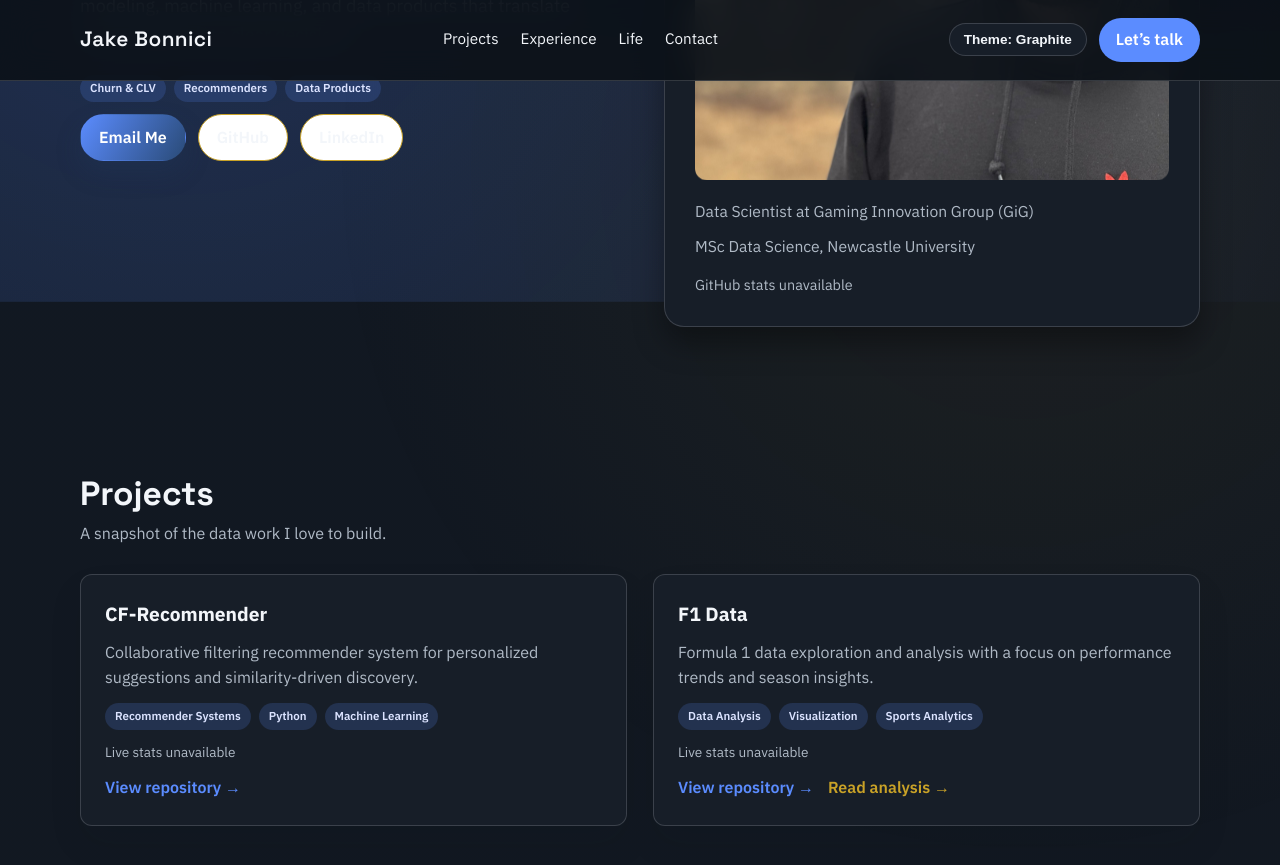
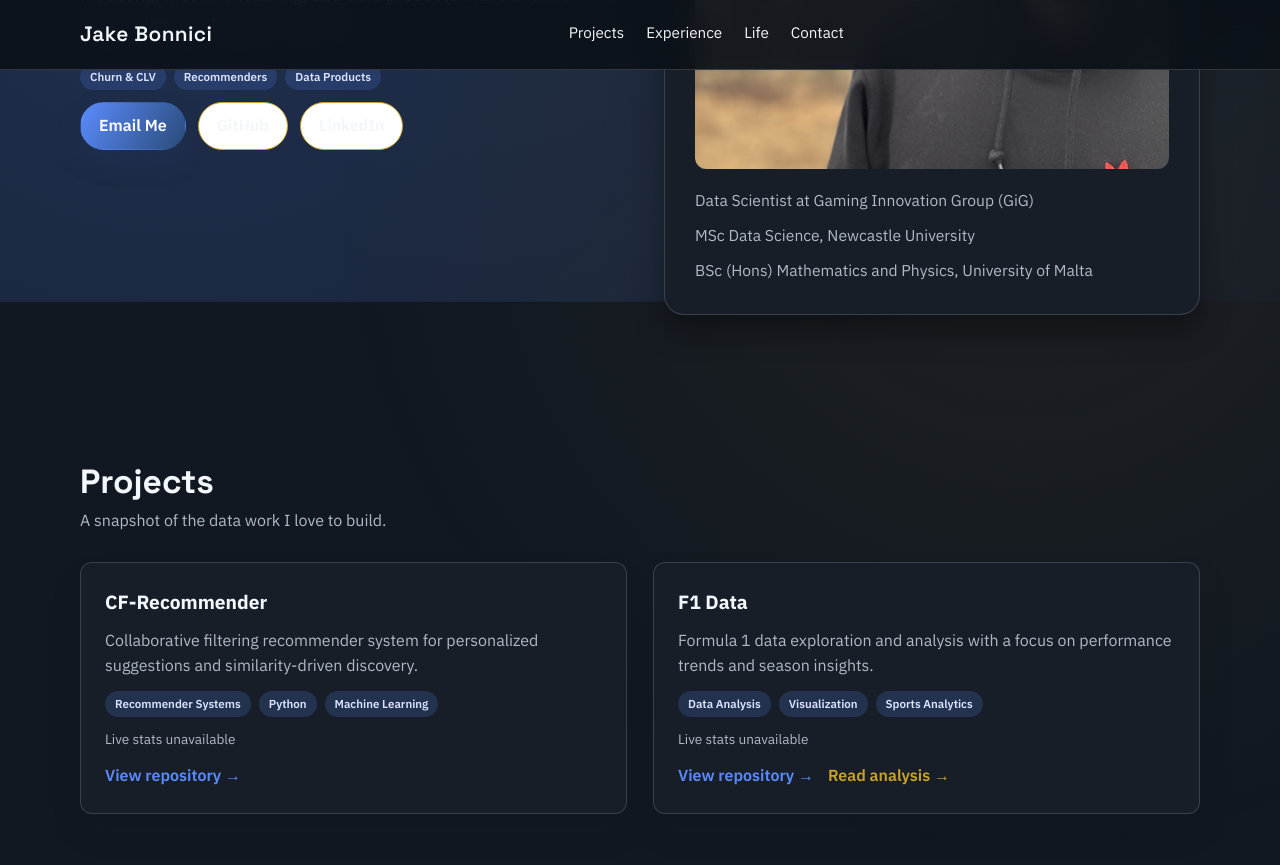
Before and after one commit to JakeBonnici22/JakeBonnici22.github.io, a Jekyll site: the page built from docs/index.html, in a window 1280 px wide and 900 px high, scrolled down 515 px. Shown: the top 865 px of the window. Built offline with Jekyll 4.4.1, drawn with Linux system fonts in a browser that asks for light colours; comment, search, counter and statistics services are not loaded.

Commit message:
Remove header CTA and update hero facts

```diff
--- a/docs/_layouts/default.html
+++ b/docs/_layouts/default.html
@@ -27,10 +27,6 @@
           <a href="{{ '/' | relative_url }}#life">Life</a>
           <a href="{{ '/' | relative_url }}#contact">Contact</a>
         </nav>
-        <div class="nav-actions">
-          <button class="theme-toggle" id="theme-toggle" type="button" aria-label="Toggle theme">Theme</button>
-          <a class="nav-cta" href="mailto:{{ site.email }}">Let’s talk</a>
-        </div>
       </div>
     </header>
 
--- a/docs/index.html
+++ b/docs/index.html
@@ -28,8 +28,8 @@ title: Jake Bonnici
       <ul class="fact-list">
         <li>Data Scientist at Gaming Innovation Group (GiG)</li>
         <li>MSc Data Science, Newcastle University</li>
+        <li>BSc (Hons) Mathematics and Physics, University of Malta</li>
       </ul>
-      <p class="live-stats" id="github-stats">GitHub stats loading…</p>
     </div>
   </div>
 </section>
```
